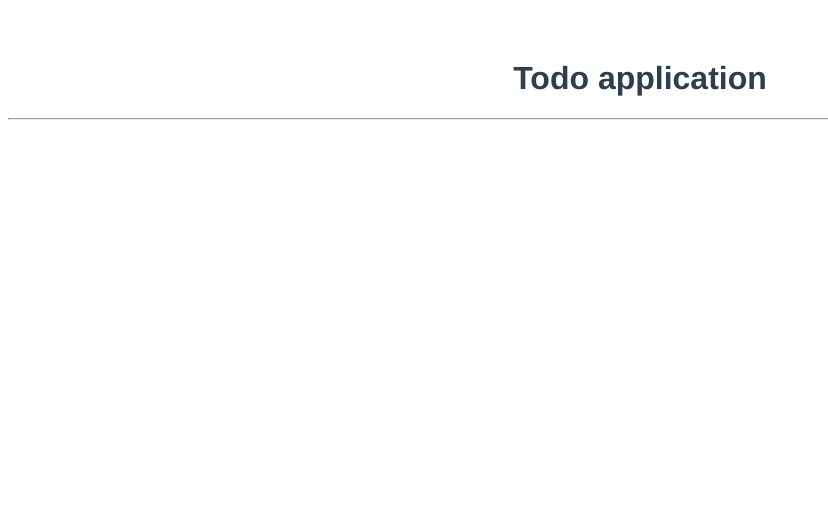
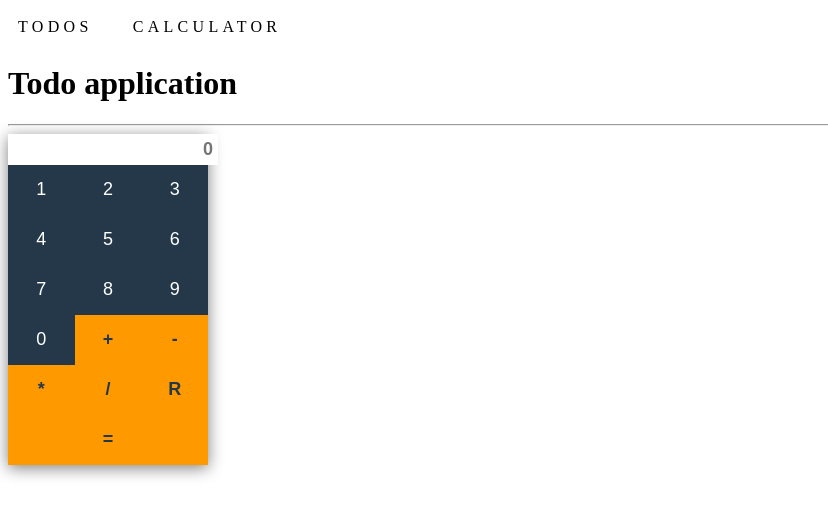
Before and after one commit to Portunis/spa_vue, a Vue app: page /calculator in a window 1280 px wide. Before the commit this address had no page. Shown: the top 516 px of the page, without its empty margins (0-828 px from the left). Built offline with nearby package versions, Linux system fonts and the light colour scheme.

Commit message:
add all project

```diff
--- a/src/App.vue
+++ b/src/App.vue
@@ -1,4 +1,12 @@
 <template>
+    <header>
+        <div class="menu">
+            <ul>
+                <li><router-link to="/todos">Todos</router-link></li>
+                <li> <router-link to="/calculator">Calculator</router-link></li>
+            </ul>
+        </div>
+    </header>
 <div>
     <h1>Todo application</h1>
     <hr>
@@ -15,12 +23,47 @@ export default {
 </script>
 
 <style>
-#app {
-  font-family: Avenir, Helvetica, Arial, sans-serif;
-  -webkit-font-smoothing: antialiased;
-  -moz-osx-font-smoothing: grayscale;
-  text-align: center;
-  color: #2c3e50;
-  margin-top: 60px;
-}
+    header {
+        display: flex;
+        flex-flow: row nowrap;
+        justify-content: flex-start;
+        align-items: center;
+    }
+    .menu {
+        flex-grow: 1;
+    }
+    .menu li {
+        margin-right: 20px;
+    }
+    .menu li:last-child {
+        margin-right: 0;
+    }
+    .menu a {
+        padding: 8px 10px;
+    }
+    .menu .active {
+        color: #fff;
+        background-color: #ff3d00;
+        border-radius: 8px;
+    }
+    .menu ul {
+        display: flex;
+        flex-flow: row nowrap;
+        margin: 2px 0 0;
+        padding: 0;
+        font-size: 16px;
+        line-height: 18px;
+        list-style: none;
+    }
+    .menu a,
+    .menu .active {
+        display: block;
+        padding: 8px 10px;
+        text-transform: uppercase;
+        letter-spacing: .27em;
+    }
+    .menu a {
+        color: #000;
+        text-decoration: none;
+    }
 </style>
--- a/src/router.js
+++ b/src/router.js
@@ -1,6 +1,7 @@
 import { createWebHistory, createRouter } from "vue-router";
 import Home from "@/views/Home.vue";
 import Todos from "@/views/Todos.vue";
+import Calculator from "@/views/Calculator.vue";
 
 const routes = [
   {
@@ -13,6 +14,11 @@ const routes = [
     name: "Todos",
     component: Todos,
   },
+  {
+    path: "/calculator",
+    name: "Calculator",
+    component: Calculator,
+  },
 ];
 
 const router = createRouter({
--- /dev/null
+++ b/src/views/Calculator.vue
@@ -0,0 +1,82 @@
+<template>
+    <div id="app">
+        <div class="grid">
+            <input @keyup.enter="calc()" type="text" v-model="result" placeholder="0">
+            <button @click="input(num)" class="cell num" v-for="num in numbers">{{num}}</button>
+            <button @click="input(op)" class="cell op" v-for="op in operations">{{op}}</button>
+            <button @click="reset()" class="cell op">R</button>
+            <button @click="calc()" class="cell op">=</button>
+        </div>
+    </div>
+</template>
+
+<script>
+  export default {
+    name: "Calculator",
+    data() {
+      return{
+        result: '',
+        numbers: [1,2,3,4,5,6,7,8,9,0],
+        operations: ['+','-','*','/'],
+      }
+    },
+    methods: {
+      input: function(char) {
+        this.result = this.result.toString();
+        this.result+=char;
+      },
+      reset: function() {
+        this.result = '';
+      },
+      calc: function() {
+        this.result = eval(this.result);
+      }
+  },
+  }
+</script>
+
+<style scoped>
+    * {
+        font-family: 'Gilroy',sans-serif;
+        transition: 0.3s all;
+        font-weight: 600;
+    }
+    #app {
+        width: 200px;
+        box-shadow: 0 3px 15px grey;
+    }
+    input[type="text"] {
+        width: 200px;
+        border: 0;
+        color: #243849;
+        font-size: 18px;
+        padding: 5px 5px;
+        text-align: right;
+    }
+    .grid {
+        display: flex;
+        flex-wrap: wrap;
+        justify-content: space-around;
+        width: 100%;
+
+    }
+    .cell {
+        flex: 33%;
+        height: 50px;
+        font-size: 18px;
+        border: none;
+    }
+    .num {
+        background-color: #243849;
+        color: #fff;
+        font-weight: 400;
+    }
+    .cell:hover{
+        background-color: #182530;
+    }
+    .op {
+        background-color: #ff9900;
+        color: #243849;
+    }
+
+</style>
--- a/src/views/Home.vue
+++ b/src/views/Home.vue
@@ -1,10 +1,7 @@
 <template>
     <div>
-        <h2>Home page
-        </h2>
-        <p>Lorem fshgsdkhbsujhbn;sglnhjrsnhjnhljkfn</p>
-
-        <router-link to="/todos">Todos</router-link>
+        <h2>Home page</h2>
+        <p>Главная страница</p>
     </div>
 </template>
 
```
